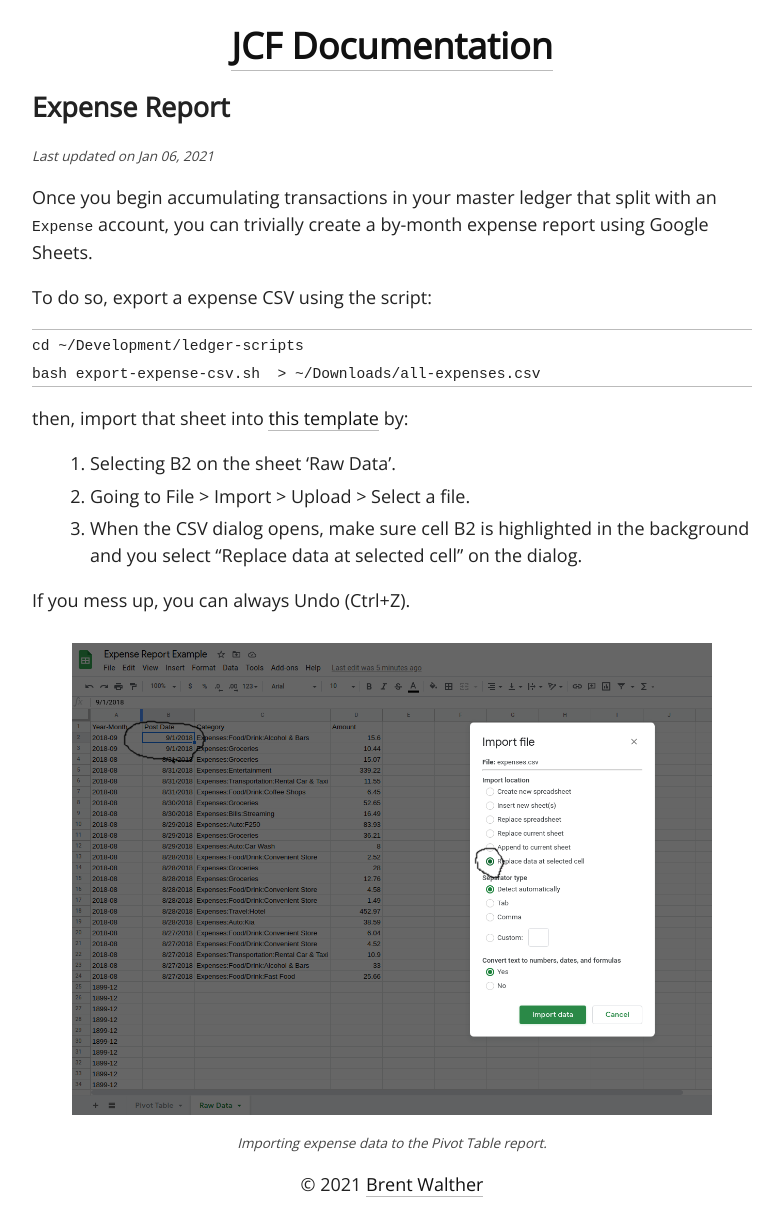
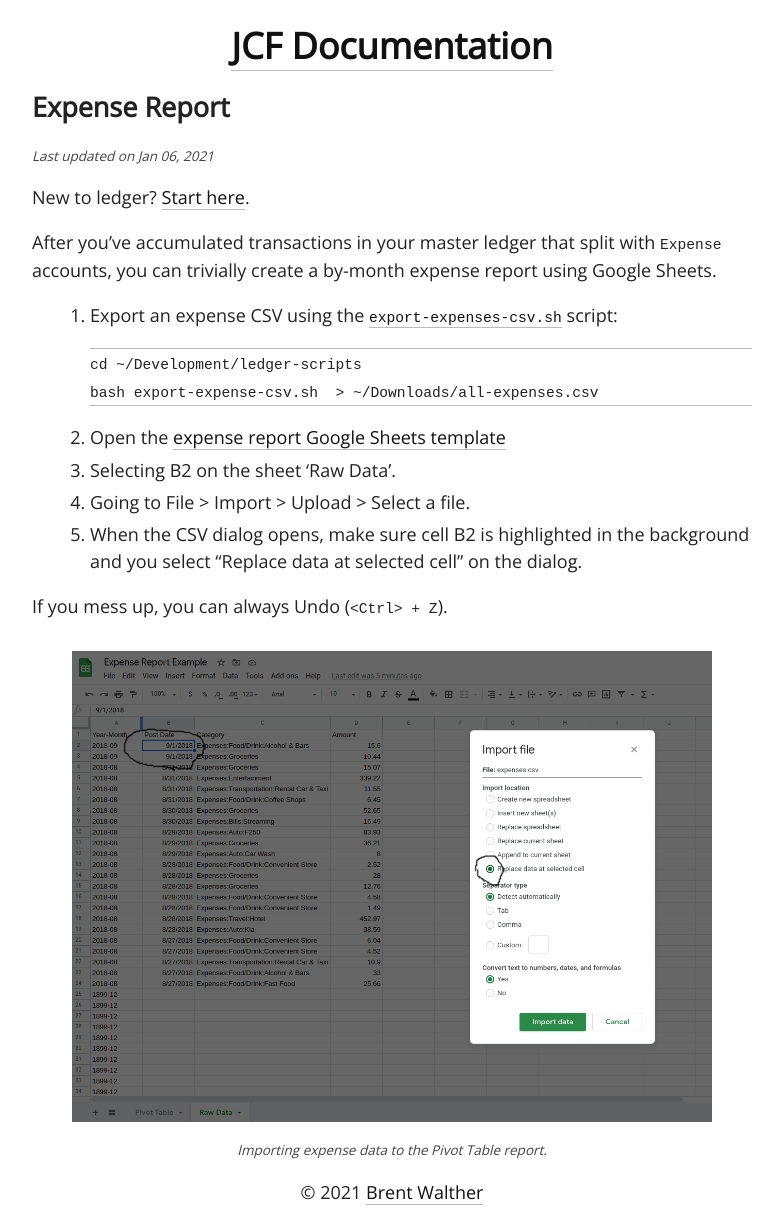
Before and after one commit to brentwalther/brentwalther.github.io, a Jekyll site: the page built from jcf/expense_report.md, in a window 1280 px wide. Shown: the whole page, without its empty margins (248-1031 px from the left). Built offline with Jekyll 4.4.1, drawn with Linux system fonts in a browser that asks for light colours.

Commit message:
Improve formatting of expense report documentation.

````diff
--- a/jcf/expense_report.md
+++ b/jcf/expense_report.md
@@ -5,22 +5,22 @@ layout: jcf-documentation
 date: 2021-01-06
 ---
 
-Once you begin accumulating transactions in your master ledger that split with an `Expense` account, you can trivially create a by-month expense report using Google Sheets.
+New to ledger? [Start here](/jcf).
 
-To do so, export a expense CSV using the script:
+After you've accumulated transactions in your master ledger that split with `Expense` accounts, you can trivially create a by-month expense report using Google Sheets.
 
-```
-cd ~/Development/ledger-scripts
-bash export-expense-csv.sh  > ~/Downloads/all-expenses.csv
-```
+1. Export an expense CSV using the [`export-expenses-csv.sh`](/jcf/setup.html#clone-the-repos) script:
 
-then, import that sheet into [this template](https://docs.google.com/spreadsheets/d/1xC_VPJCCO6kgG8kc7n0F3GgRNPTIVf2HK1VQa5BEsDg/edit?usp=sharing) by:
+   ```
+   cd ~/Development/ledger-scripts
+   bash export-expense-csv.sh  > ~/Downloads/all-expenses.csv
+   ```
+1. Open the [expense report Google Sheets template](https://docs.google.com/spreadsheets/d/1xC_VPJCCO6kgG8kc7n0F3GgRNPTIVf2HK1VQa5BEsDg/edit?usp=sharing)
+1. Selecting B2 on the sheet 'Raw Data'.
+1. Going to File > Import > Upload > Select a file.
+1. When the CSV dialog opens, make sure cell B2 is highlighted in the background and you select "Replace data at selected cell" on the dialog.
 
-1. Selecting B2 on the sheet 'Raw Data'.
-2. Going to File > Import > Upload > Select a file.
-3. When the CSV dialog opens, make sure cell B2 is highlighted in the background and you select "Replace data at selected cell" on the dialog.
-
-If you mess up, you can always Undo (Ctrl+Z).
+If you mess up, you can always Undo (`<Ctrl> + Z`).
 
 <figure>
   <img alt="Our grains steeping in the pot." src="/img/expense_csv_import_example.png" />
````
Also changed, not shown: jcf/setup.md (+1 -1 lines).
